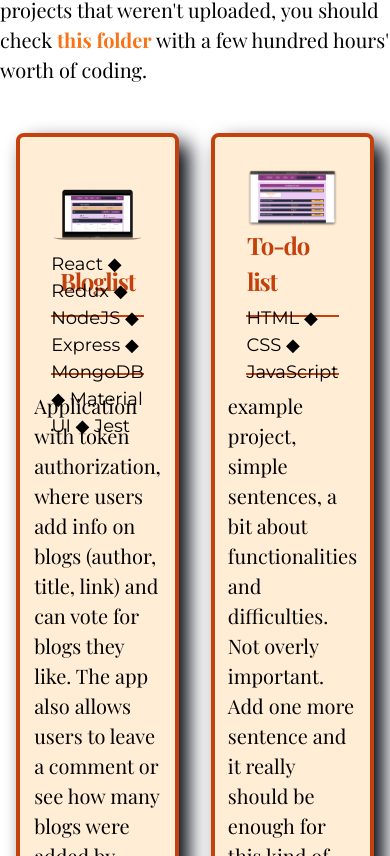
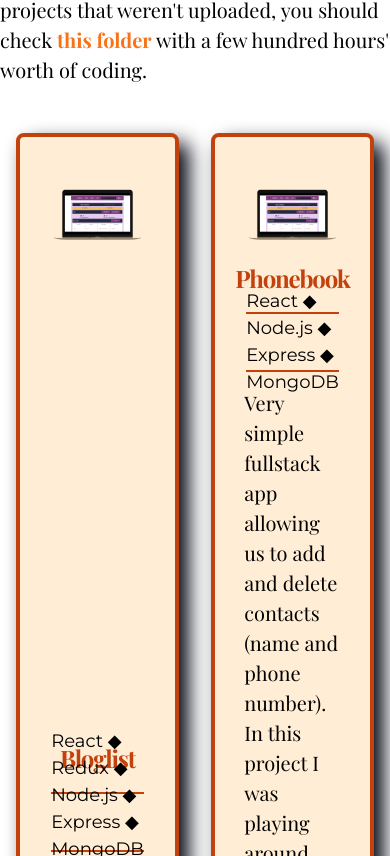
Before and after one commit to MateuszKuruc/developer-portfolio, a Next.js app in the folder developer-portfolio-site/: page /projects/playground in a window 390 px wide. Shown: the part 668-1524 px from the top of the page. Built offline with nearby package versions, Linux system fonts and the light colour scheme; a web font is replaced by a local one.

Commit message:
add data for phonebook app, todo app and weather app description, links etc.

```diff
--- a/developer-portfolio-site/src/app/constants/textConstants.ts
+++ b/developer-portfolio-site/src/app/constants/textConstants.ts
@@ -73,19 +73,29 @@ export const SPAGHETTI_PROJECTS = [
   {
     src: "/project1_desktop_1.png",
     name: "Bloglist",
-    stack: "React ◆ Redux ◆ NodeJS ◆ Express ◆ MongoDB ◆ Material UI ◆ Jest",
+    stack: "React ◆ Redux ◆ Node.js ◆ Express ◆ MongoDB ◆ Material UI ◆ Jest",
     description:
-      "Application with token authorization, where users add info on blogs (author, title, link) and can vote for blogs they like. The app also allows users to leave a comment or see how many blogs were added by other users.",
+      "Fullstack application with token authorization, where users add info on blogs (author, title and link) and can vote for blogs they like. The app also allows users to leave a comment or see how many blogs were added by other users.",
     alt: "test",
     live: "https://bloglist-frontend-d1wc.onrender.com",
     code: "https://github.com/MateuszKuruc/fullStackOpen-nodeJS",
+  },
+  {
+    src: "/project1_desktop_1.png",
+    name: "Phonebook",
+    stack: "React ◆ Node.js ◆ Express ◆ MongoDB",
+    description:
+      "Very simple fullstack app allowing us to add and delete contacts (name and phone number). In this project I was playing around with responsive filtering and basic validation for contact form. I also learned how to deploy such apps to the internet so they are widely available.",
+    alt: "test",
+    live: "https://github.com/MateuszKuruc/fullStackOpen-nodeJS/tree/main/backend-phonebook",
+    code: "https://fullstack-phonebook-7wl2.onrender.com",
   },
   {
     src: "/project1_desktop_2.png",
     name: "To-do list",
     stack: "HTML ◆ CSS ◆ JavaScript",
     description:
-      "example project, simple sentences, a bit about functionalities and difficulties. Not overly important. Add one more sentence and it really should be enough for this kind of work.",
+      "Your classic to-do list app that each new developer writes at some point. At the time it has taken me long hours to figure out how to handle logic for adding and editing single task, incorporate date-fns library and dynamic sorting of tasks. It has been a kind of breakthrough for me in the programming journey. ",
     alt: "test",
     live: "https://mateuszkuruc.github.io/odin-todo-list/",
     code: "https://github.com/MateuszKuruc/odin-todo-list",
@@ -95,7 +105,7 @@ export const SPAGHETTI_PROJECTS = [
     name: "Weather app",
     stack: "HTML ◆ CSS ◆ JavaScript",
     description:
-      "example project, simple sentences, a bit about functionalities and difficulties. Not overly important. Add one more sentence and it really should be enough for this kind of work.",
+      "Another classic - weather app which was a great opportunity for me to use external API for the first time. It taught me a lot about data handling and the ways of formatting and using it to display it to the user in the way I want.",
     alt: "test",
     live: "https://mateuszkuruc.github.io/odin-weather-app/",
     code: "https://github.com/MateuszKuruc/odin-weather-app",
@@ -130,16 +140,6 @@ export const SPAGHETTI_PROJECTS = [
     live: "https://mateuszkuruc.github.io/odin-library/",
     code: "https://github.com/MateuszKuruc/odin-library",
   },
-  // {
-  //   src: "/project1_desktop_1.png",
-  //   name: "Tic-tac-toe",
-  //   stack: "HTML ◆ CSS ◆ JavaScript",
-  //   description:
-  //     "example project, simple sentences, a bit about functionalities and difficulties. Not overly important. Add one more sentence and it really should be enough for this kind of work.",
-  //   alt: "test",
-  //   live: "https://mateuszkuruc.github.io/odin-tic-tac-toe/",
-  //   code: "https://github.com/MateuszKuruc/odin-calculator",
-  // },
   {
     src: "/project1_desktop_1.png",
     name: "Admin dashboard",
```
Also changed, not shown: developer-portfolio-site/src/app/projects/playground/page.tsx (+1 -8 lines).
